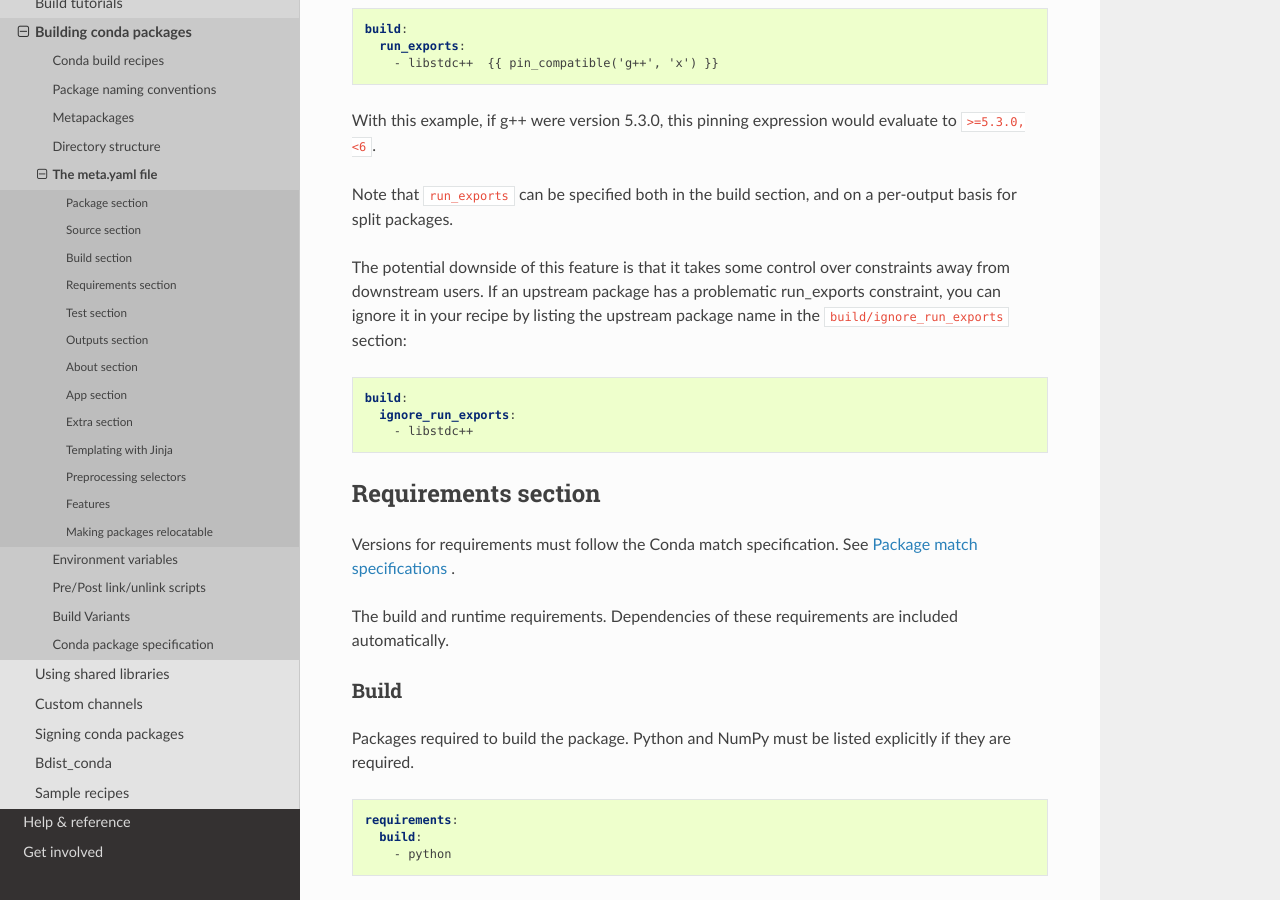
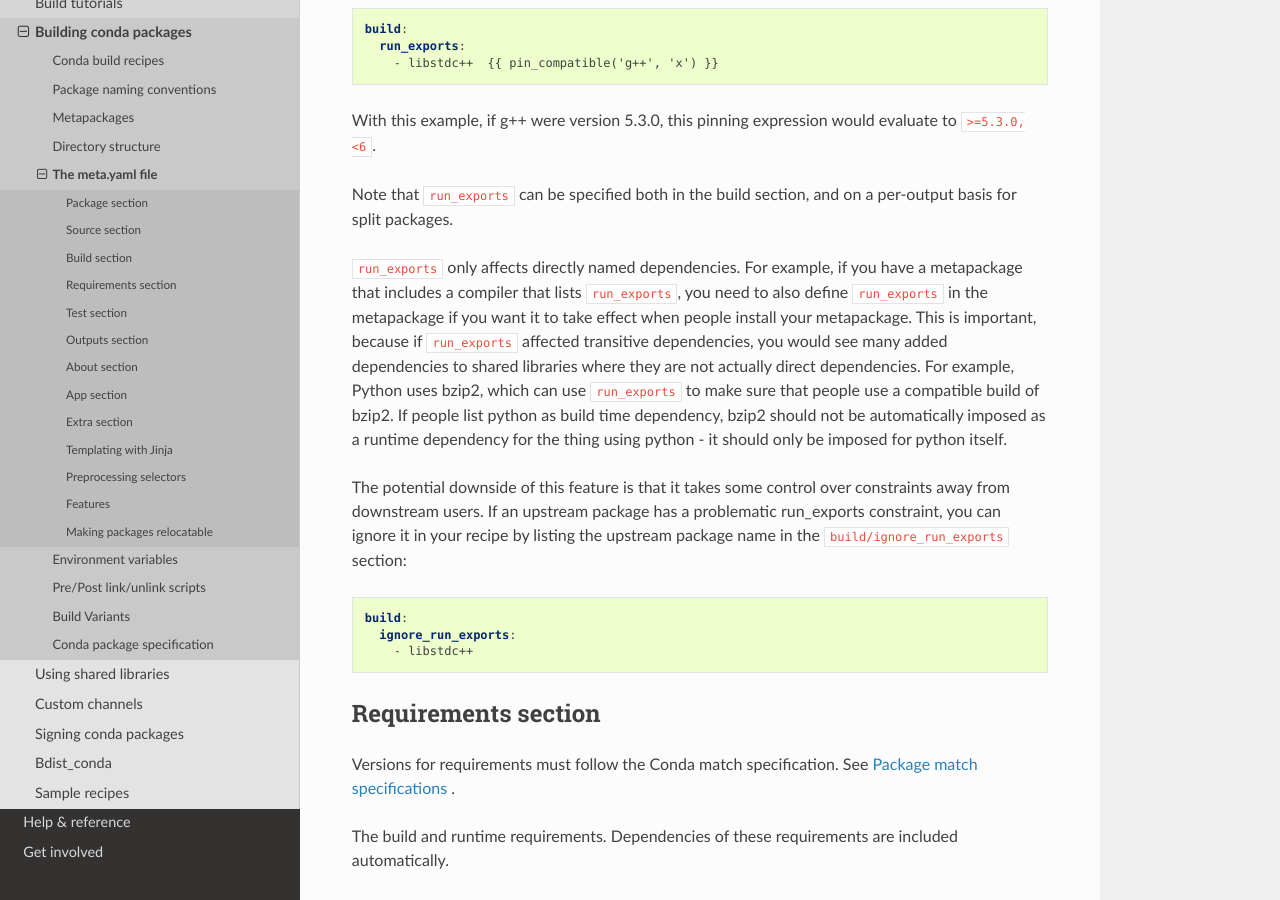
Before and after one commit to conda/conda-docs, a Sphinx documentation site: the page built from docs/source/building/meta-yaml.rst, in a window 1280 px wide and 900 px high, scrolled down 12008 px. Built offline with Sphinx 7.4.7 and the Read the Docs theme 2.0.0, drawn with Linux system fonts in a browser that asks for light colours.

Commit message:
document that run_exports is not transitive

```diff
--- a/docs/source/building/meta-yaml.rst
+++ b/docs/source/building/meta-yaml.rst
@@ -560,8 +560,21 @@ evaluate to ``>=5.3.0,<6``.
 Note that ``run_exports`` can be specified both in the build section, and on
 a per-output basis for split packages.
 
+``run_exports`` only affects directly named dependencies. For example, if you
+have a metapackage that includes a compiler that lists ``run_exports``, you need
+to also define ``run_exports`` in the metapackage if you want it to take effect
+when people install your metapackage.  This is important, because if
+``run_exports`` affected transitive dependencies, you would see many added
+dependencies to shared libraries where they are not actually direct
+dependencies. For example, Python uses bzip2, which can use ``run_exports`` to
+make sure that people use a compatible build of bzip2. If people list python as
+build time dependency, bzip2 should not be automatically imposed as a runtime
+dependency for the thing using python - it should only be imposed for python itself.
 
-The potential downside of this feature is that it takes some control over constraints away from downstream users.  If an upstream package has a problematic run_exports constraint, you can ignore it in your recipe by listing the upstream package name in the ``build/ignore_run_exports`` section:
+The potential downside of this feature is that it takes some control over
+constraints away from downstream users. If an upstream package has a problematic
+run_exports constraint, you can ignore it in your recipe by listing the upstream
+package name in the ``build/ignore_run_exports`` section:
 
 
 .. code-block:: yaml
```
